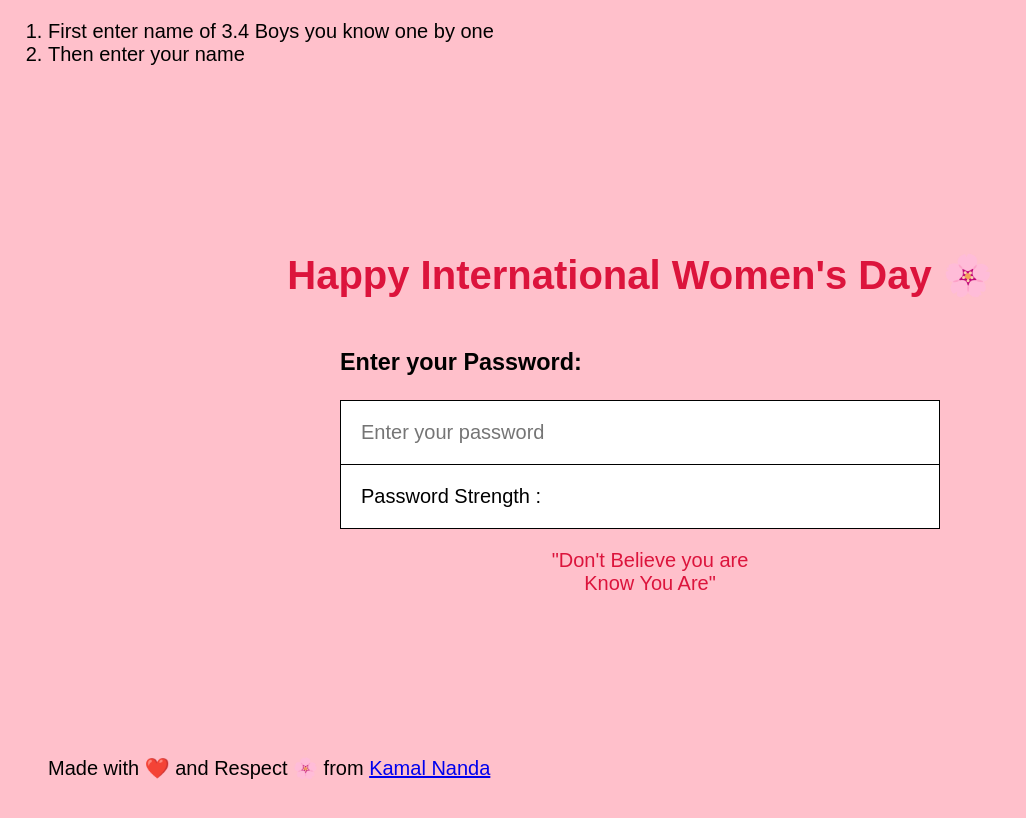
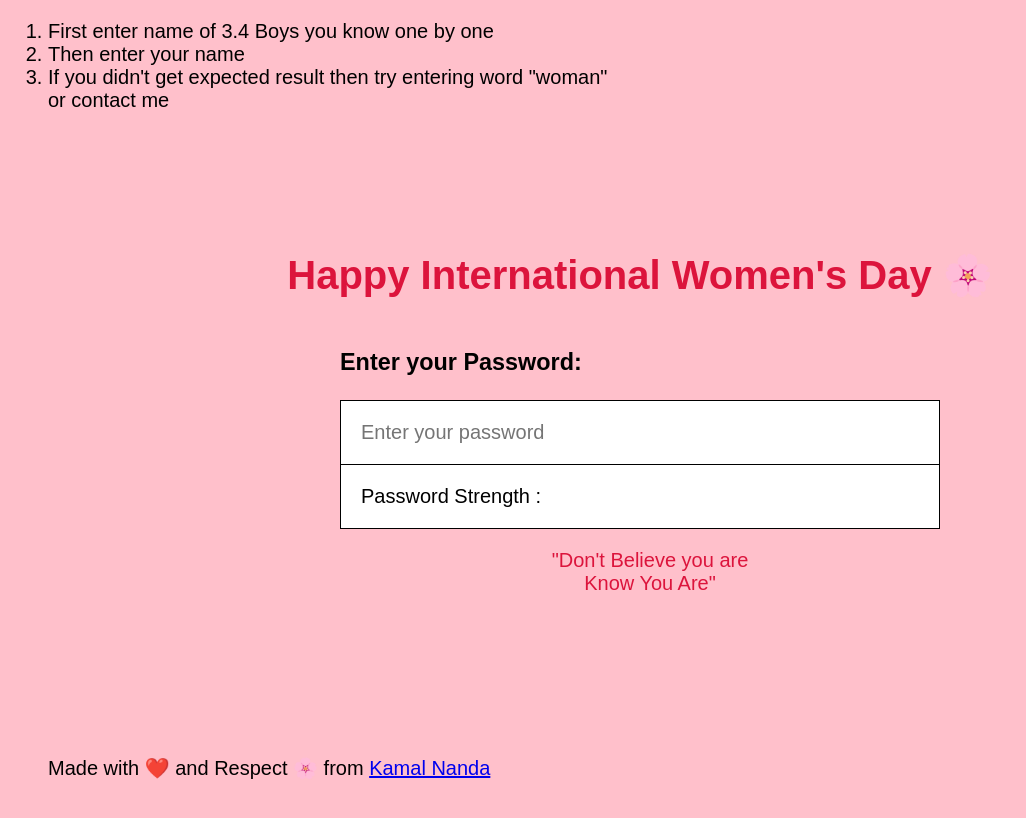
Before and after one commit to KamalNanda/WomenAreStrong, a React (Create React App) app: page / in a window 1280 px wide. Shown: the top 818 px of the page, without its empty margins (0-1026 px from the left). Built offline with nearby package versions, Linux system fonts and the light colour scheme.

Commit message:
Update App.js

```diff
--- a/src/App.js
+++ b/src/App.js
@@ -30,6 +30,7 @@ export default function App() {
       "khushi",
       "diya",
       "sapna",
+      "woman",
       "manasvi",
       "rishika",
       "muskan",
@@ -96,6 +97,7 @@ export default function App() {
         <ol>
           <li>First enter name of 3.4 Boys you know one by one</li>
           <li>Then enter your name</li>
+          <li>If you didn't get expected result then try entering word "woman" <br/>or contact me</li>
         </ol>
       </div>
       <footer>
```
